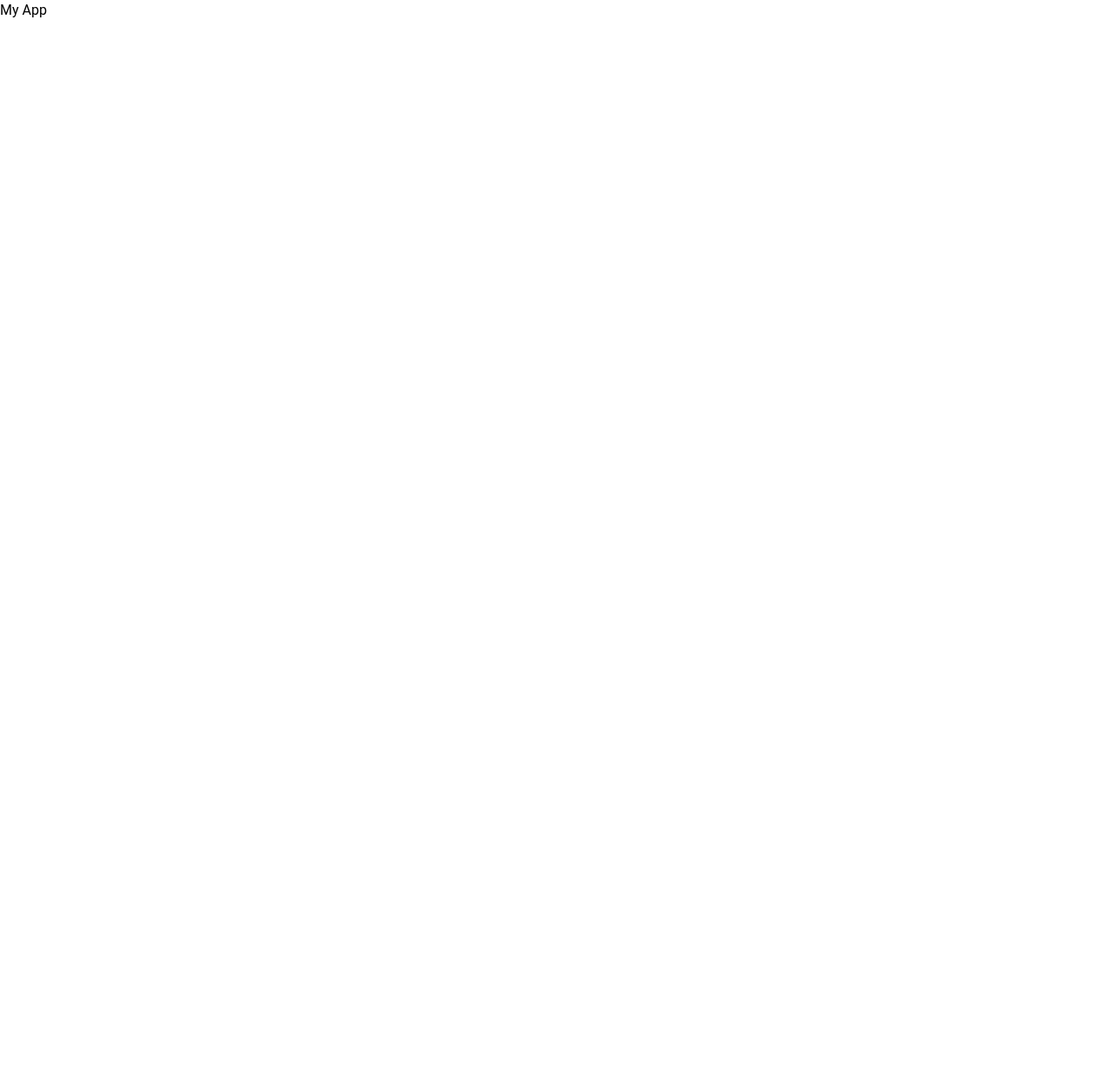
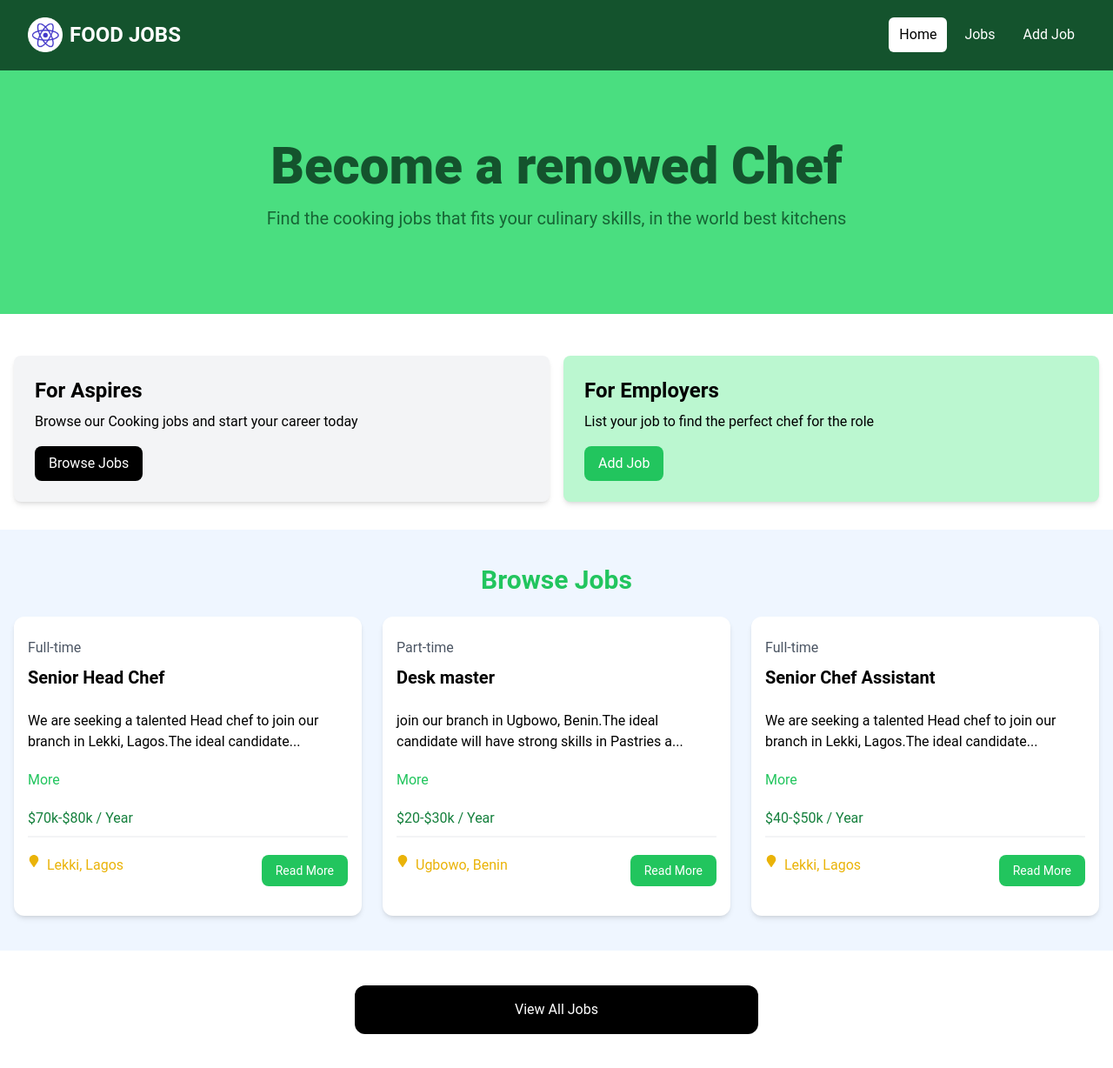
Before and after one commit to dannie-bowser/Food-jobs, a React (Vite) app in the folder Food-jobs/: page / in a window 1280 px wide. Shown: the whole page at 87% size. Before the commit the page ends 800 px from the top, so only its background shows below. Built offline with nearby package versions, Linux system fonts and the light colour scheme.

Commit message:
added 404 not found

```diff
--- a/Food-jobs/src/App.jsx
+++ b/Food-jobs/src/App.jsx
@@ -10,10 +10,21 @@
 import HomeCard from './components/HomeCard'
 import JobListings from './components/JobListings'
 import Viewjobs from './components/ViewAllJobs'
+import HomePage from './pages/HomePage'
+import HomeLayout from './Layouts/HomeLayout'
+import Jobspage from './pages/Jobspage'
+import NotFoundPage from './pages/NotFoundPage'
+
 
 
 const router = createBrowserRouter(
-  createRoutesFromElements(<Route index element={<h1>My App</h1>} />)
+  createRoutesFromElements(
+  <Route path="/" element={<HomeLayout />}>
+   <Route index element={<HomePage />} />
+   <Route path="/jobs" element={<Jobspage />} />
+   <Route path="*" element={<NotFoundPage />} />
+  </Route>
+)
 );
 
 const App = () => {
--- /dev/null
+++ b/Food-jobs/src/Layouts/HomeLayout.jsx
@@ -0,0 +1,13 @@
+import React from 'react'
+import { Outlet } from 'react-router-dom';
+import Navbar from '../components/Navbar';
+
+const HomeLayout = () => {
+  return <>
+           <Navbar />
+           <Outlet />
+         </>
+
+}
+
+export default HomeLayout;
--- a/Food-jobs/src/components/HomeCard.jsx
+++ b/Food-jobs/src/components/HomeCard.jsx
@@ -1,3 +1,4 @@
+import { Link } from 'react-router-dom'
 import React from 'react'
 import Card from './Card'
 
@@ -13,24 +14,24 @@
             <p className="mt-2 mb-4">
               Browse our Cooking jobs and start your career today
             </p>
-            <a
-              href="/jobs.html"
+            <Link
+              to="/jobs"
               className="inline-block bg-black text-white rounded-lg px-4 py-2 hover:bg-gray-700"
             >
               Browse Jobs
-            </a>
+            </Link>
            </Card>
            <Card bg='bg-green-200'>
            <h2 className="text-2xl font-bold">For Employers</h2>
             <p className="mt-2 mb-4">
               List your job to find the perfect chef for the role
             </p>
-            <a
-              href="/add-job.html"
+            <Link
+              to="/add-job"
               className="inline-block bg-green-500 text-white rounded-lg px-4 py-2 hover:bg-green-600"
             >
               Add Job
-            </a>
+            </Link>
            </Card>
         </div>
       </div>
--- a/Food-jobs/src/components/JobListing.jsx
+++ b/Food-jobs/src/components/JobListing.jsx
@@ -1,3 +1,4 @@
+import { Link } from 'react-router-dom'
 import React from 'react'
 import { useState } from 'react';
 import { FaMapMarker} from 'react-icons/fa'
@@ -35,12 +36,12 @@
                   <FaMapMarker className='inline text-sm mb-3 mr-2'/>
                   {job.location}
                 </div>
-                <a
-                  href={`/jobs/${job.id}`}
+                <Link
+                  to={`/jobs/${job.id}`}
                   className="h-[36px] bg-green-500 hover:bg-green-600 text-white px-4 py-2 rounded-lg text-center text-sm"
                 >
                  Read More
-                </a>
+                </Link>
               </div>
             </div>
           </div>
--- a/Food-jobs/src/components/Navbar.jsx
+++ b/Food-jobs/src/components/Navbar.jsx
@@ -1,5 +1,7 @@
+import { Link } from 'react-router-dom'
 import React from 'react'
 import logo from '../assets/images/logo.png'
+
 
 const Navbar = () => {
   return (
@@ -11,7 +13,7 @@
             className="flex flex-1 items-center justify-center md:items-stretch md:justify-start"
           >
             {/* <!-- Logo --> */}
-            <a className="flex flex-shrink-0 items-center mr-4" href="/index.html">
+            <Link className="flex flex-shrink-0 items-center mr-4" to="/index.html">
               <img
                 className="h-10 w-auto"
                 src={logo}
@@ -20,24 +22,21 @@
               <span className="hidden md:block text-white text-2xl font-bold ml-2"
                 >FOOD JOBS</span
               >
-            </a>
+            </Link>
             <div className="md:ml-auto">
               <div className="flex space-x-2">
-                <a
-                  href="/index.html"
+                <Link
+                  to="/"
                   className="text-black bg-white hover:bg-green-700 hover:text-white rounded-md px-3 py-2"
-                  >Home</a
-                >
-                <a
-                  href="/jobs.html"
+                  >Home</Link>
+                <Link
+                  to="/jobs"
                   className="text-white hover:bg-green-700 hover:text-white rounded-md px-3 py-2"
-                  >Jobs</a
-                >
-                <a
-                  href="/add-job.html"
+                  >Jobs</Link>
+                <Link
+                  to="/add-job"
                   className="text-white hover:bg-green-700 hover:text-white rounded-md px-3 py-2"
-                  >Add Job</a
-                >
+                  >Add Job</Link>
               </div>
             </div>
           </div>
--- a/Food-jobs/src/components/ViewAllJobs.jsx
+++ b/Food-jobs/src/components/ViewAllJobs.jsx
@@ -1,14 +1,15 @@
+import { Link } from 'react-router-dom'
 import React from 'react'
 
 const ViewAllJobs = () => {
   return (
     <div>
         <section className="m-auto max-w-lg my-10 px-6">
-      <a
-        href="jobs.html"
+      <Link
+        to="jobs"
         className="block bg-black text-white text-center py-4 px-6 rounded-xl hover:bg-gray-700"
         >View All Jobs
-      </a>
+      </Link>
     </section>
     </div>
   )
--- a/Food-jobs/src/pages/HomePage.jsx
+++ b/Food-jobs/src/pages/HomePage.jsx
@@ -0,0 +1,19 @@
+import React from 'react'
+import Hero from '../components/Hero'
+import HomeCard from '../components/HomeCard'
+import JobListings from '../components/JobListings'
+import Viewjobs from '../components/ViewAllJobs'
+
+
+const HomePage = () => {
+  return (
+    <div>
+      <Hero />
+      <HomeCard />
+      <JobListings />
+      <Viewjobs />
+    </div>
+  )
+}
+
+export default HomePage
--- /dev/null
+++ b/Food-jobs/src/pages/Jobspage.jsx
@@ -0,0 +1,9 @@
+import React from 'react'
+
+const Jobspage = () => {
+  return (
+    <div>Jobspage</div>
+  )
+}
+
+export default Jobspage
--- /dev/null
+++ b/Food-jobs/src/pages/NotFoundPage.jsx
@@ -0,0 +1,21 @@
+import { Link } from 'react-router-dom'
+import { FaExclamationTriangle } from 'react-icons/fa'
+import React from 'react'
+
+const NotFoundPage = () => {
+  return (
+    <>
+<section className="text-center flex flex-col justify-center items-center h-96">
+     <FaExclamationTriangle  className='text-yellow-400  text-6xl mb-4' />
+     <h1 className="text-6xl font-bold mb-4">404 Not Found</h1>
+     <p className="text-xl mb-5">This Page does not exist</p>
+      <Link
+         to="/"
+         className="text-white bg-green-700 hover:bg-green-900 rounded-md px-3 py-2 mt-4"
+    >Go back</Link>
+</section>
+    </>
+  )
+}
+
+export default NotFoundPage
```
